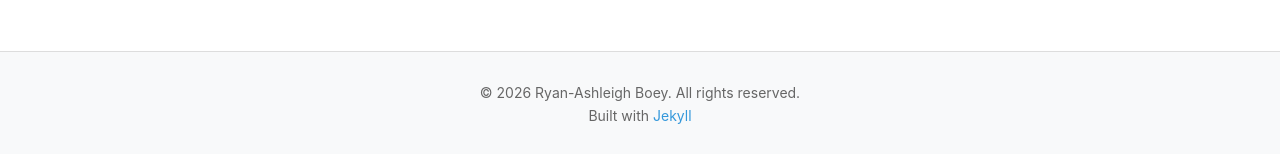
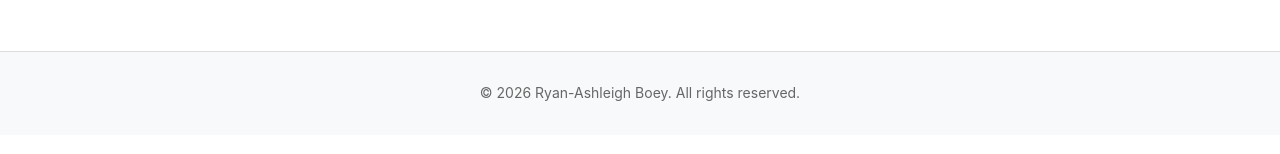
Before and after one commit to r-boey/r-boey.github.io, a Jekyll site: the page built from index.md, in a window 1280 px wide. Shown: the part 896-1050 px from the top of the page. Built offline with Jekyll 4.4.1, drawn with Linux system fonts in a browser that asks for light colours; our own code applies the rules of GitHub Pages for plain Markdown files.

Commit message:
Remove 'Built with Jekyll' from footer
Remove the 'Built with Jekyll' paragraph from the footer.

```diff
--- a/_includes/footer.html
+++ b/_includes/footer.html
@@ -1,6 +1,5 @@
 <footer class="site-footer">
     <div class="container">
         <p>&copy; {{ site.time | date: '%Y' }} {{ site.author }}. All rights reserved.</p>
-        <p>Built with <a href="https://jekyllrb.com/">Jekyll</a></p>
     </div>
 </footer>
```
